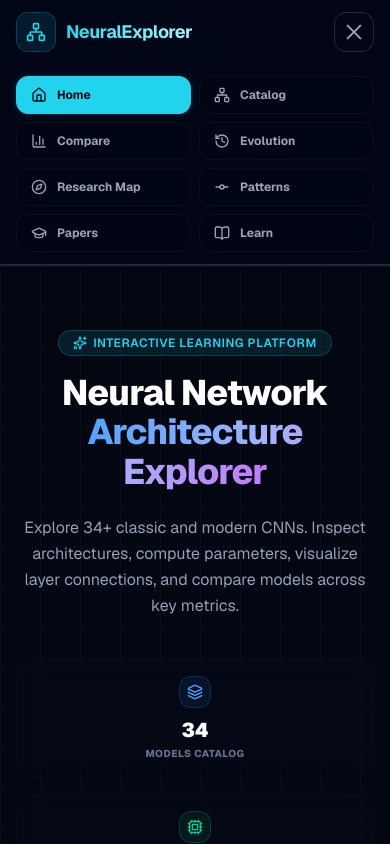
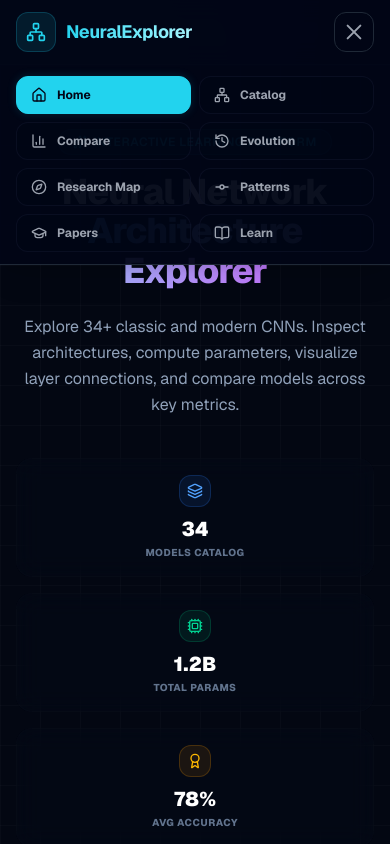
Before and after one commit to Mohammad-Zahed-Hossen/Neural_Network_Architecture_Explorer, a Next.js app: page / in a window 390 px wide. Both pictures are taken after a click on the button "Toggle Menu". Shown: the top 844 px of the page. Built offline with nearby package versions, Linux system fonts and the light colour scheme.

Commit message:
z-index overlay issue solve

```diff
--- a/components/layout/navbar.tsx
+++ b/components/layout/navbar.tsx
@@ -83,6 +83,7 @@ export default function Navbar() {
               <Link
                 key={link.href}
                 href={link.href}
+                prefetch={false}
                 className={cn(
                   "relative flex items-center gap-1.5 rounded-xl px-2.5 py-1.5 text-xs xl:px-4 xl:py-2 xl:text-sm font-medium transition-all duration-300",
                   link.active
@@ -130,11 +131,11 @@ export default function Navbar() {
       <AnimatePresence>
         {isOpen && (
           <motion.div
-            initial={{ opacity: 0, height: 0 }}
-            animate={{ opacity: 1, height: 'auto' }}
-            exit={{ opacity: 0, height: 0 }}
-            transition={{ duration: 0.25, ease: 'easeInOut' }}
-            className="lg:hidden overflow-hidden border-b border-[#1f2937] bg-[#020617]/95 backdrop-blur-lg px-4 py-3"
+            initial={{ opacity: 0, y: -10 }}
+            animate={{ opacity: 1, y: 0 }}
+            exit={{ opacity: 0, y: -10 }}
+            transition={{ duration: 0.15, ease: 'easeOut' }}
+            className="absolute top-16 left-0 w-full lg:hidden overflow-hidden border-b border-[#1f2937] bg-[#020617]/95 backdrop-blur-lg px-4 py-3 shadow-xl z-50"
           >
             <nav className="grid grid-cols-2 gap-2">
               {navLinks.map((link) => {
@@ -143,6 +144,7 @@ export default function Navbar() {
                   <Link
                     key={link.href}
                     href={link.href}
+                    prefetch={false}
                     onClick={() => setIsOpen(false)}
                     className={cn(
                       "flex items-center gap-2.5 rounded-xl px-3.5 py-2.5 text-xs font-bold transition-all duration-300 border border-slate-900/60 bg-slate-950/20",
```
